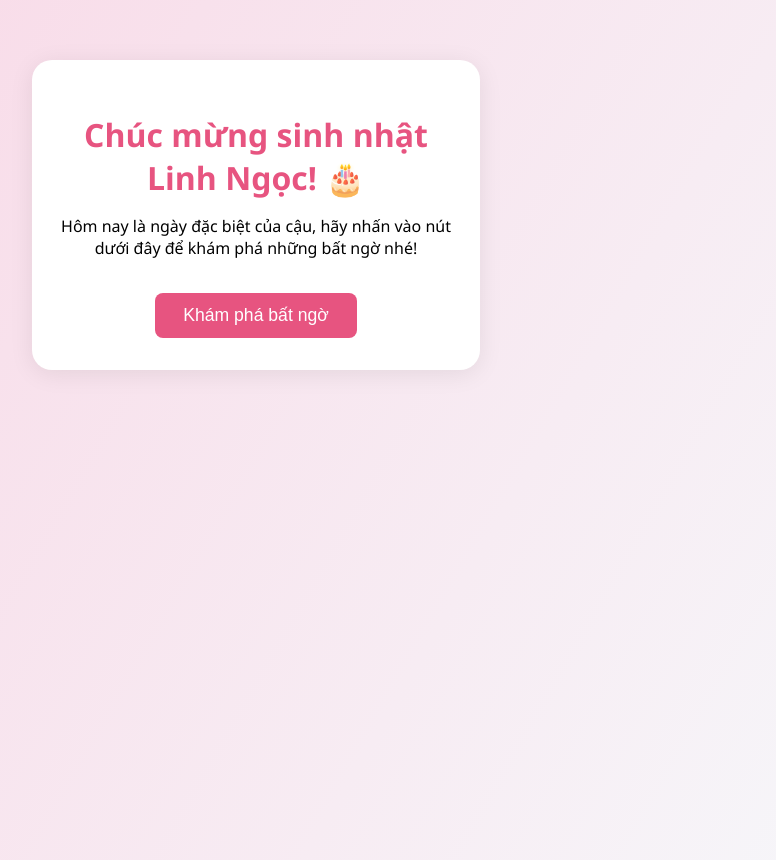
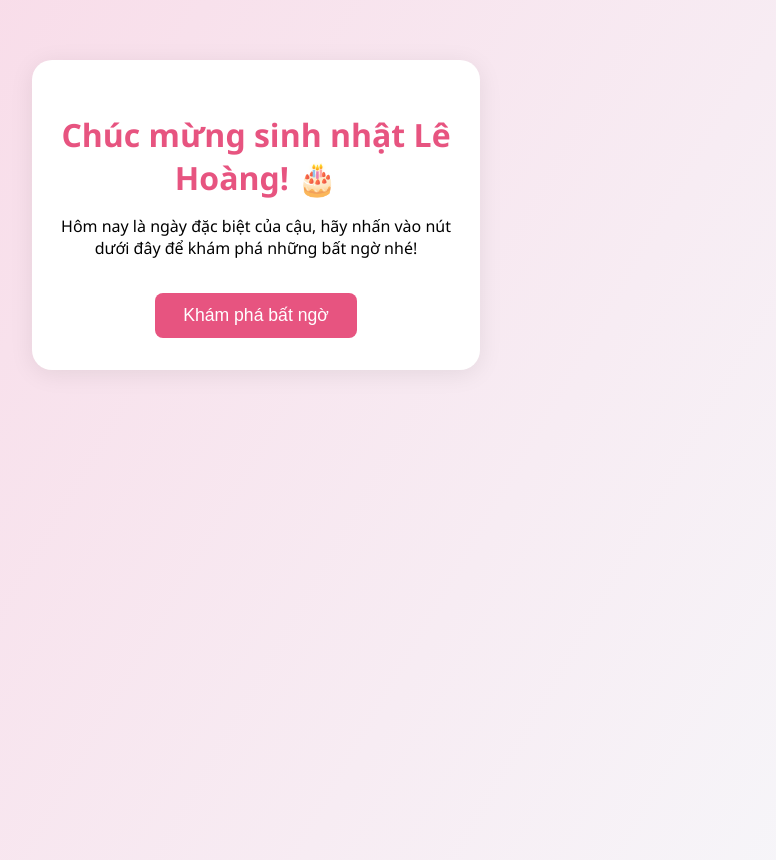
Before and after one commit to lehoangdz/gift, a plain HTML site: page index.html in a window 1280 px wide. Shown: the whole page, without its empty margins (384-1160 px from the left). Drawn offline with Linux system fonts and the light colour scheme.

Commit message:
Update birthday message and title in index.html

```diff
--- a/index.html
+++ b/index.html
@@ -3,13 +3,13 @@
 <head>
     <meta charset="UTF-8">
     <meta name="viewport" content="width=device-width, initial-scale=1.0">
-    <title>Quà của LNgoc!</title>
+    <title>Quà của LeHoang!</title>
     <link rel="stylesheet" href="style.css">
 </head>
 <body>
     <audio id="bg-music" src="music.mp3" autoplay loop></audio>
     <div class="card" id="birthday-card">
-        <h1>Chúc mừng sinh nhật Linh Ngọc! 🎂</h1>
+        <h1>Chúc mừng sinh nhật Lê Hoàng! 🎂</h1>
         <p>Hôm nay là ngày đặc biệt của cậu, hãy nhấn vào nút dưới đây để khám phá những bất ngờ nhé!</p>
         <button id="start-btn">Khám phá bất ngờ</button>
     </div>
```
